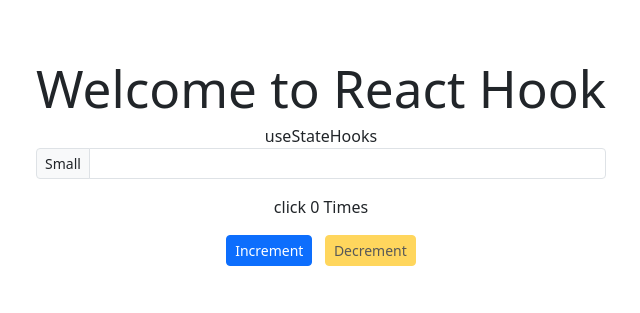
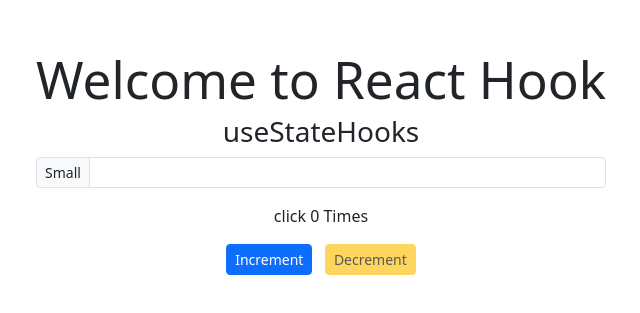
Before and after one commit to JoyDhar32/lessons, a React (Vite) app in the folder React/reactHooks/: page / in a window 1280 px wide. Shown: the part 237-550 px from the top of the page, without its empty margins (319-959 px from the left). Built offline with nearby package versions, Linux system fonts and the light colour scheme.

Commit message:
useState Hook

```diff
--- a/React/reactHooks/src/components/UseStateHooks.jsx
+++ b/React/reactHooks/src/components/UseStateHooks.jsx
@@ -5,7 +5,7 @@
   let [name, setName] = useState(""); // [state, setState
   return (
     <>
-      <div>useStateHooks</div>
+      <div className="h3">useStateHooks</div>
       <div className="input-group input-group-sm mb-3">
         <span className="input-group-text">Small</span>
         <input
@@ -21,9 +21,18 @@
           {name}{" "}
         </span>click {count >= 0 ? count : 0} Times
       </div>
-      <button onClick={() => setCount((prev) => prev + 1)} className="btn btn-sm btn-primary mt-3">Increment</button>
+      <button
+        onClick={() => setCount((prev) => prev + 1)}
+        className="btn btn-sm btn-primary mt-3"
+      >
+        Increment
+      </button>
       &nbsp; &nbsp;
-      <button onClick={() => setCount(() => count - 1)} disabled={count <= 0} className="btn btn-sm btn-warning mt-3">
+      <button
+        onClick={() => setCount(() => count - 1)}
+        disabled={count <= 0}
+        className="btn btn-sm btn-warning mt-3"
+      >
         Decrement
       </button>
     </>
```
